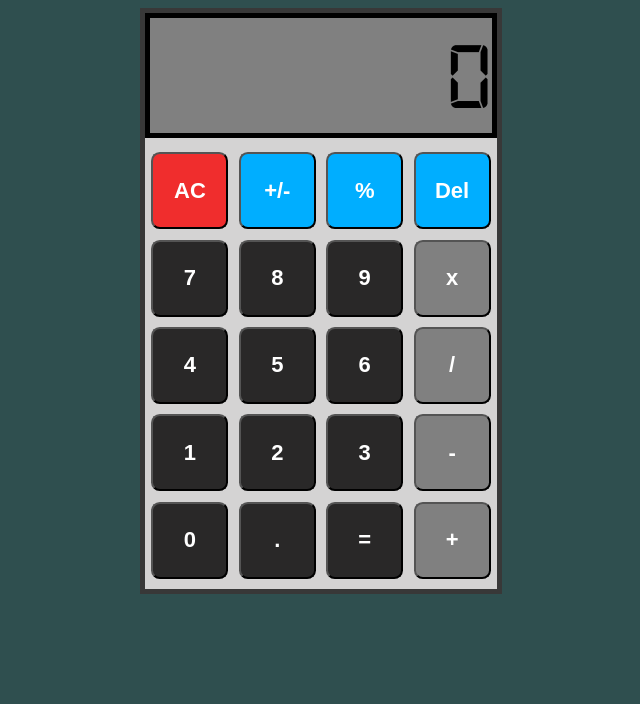
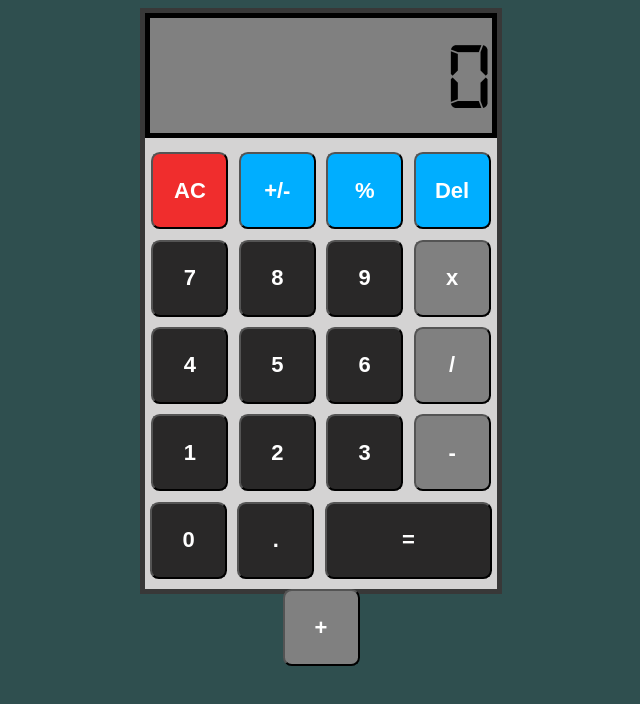
Before and after one commit to ruiyotabby/calculator, a plain HTML site: page index.html in a window 1280 px wide. Shown: the whole page, without its empty margins (319-959 px from the left). Drawn offline with Linux system fonts and the light colour scheme.

Commit message:
Increase the size of the equal button

```diff
--- a/style.css
+++ b/style.css
@@ -78,3 +78,7 @@ button{
     height: 0.7em;
     font-size: 0.3em;
 }
+
+.equals{
+    width: 7.6em;
+}
```
